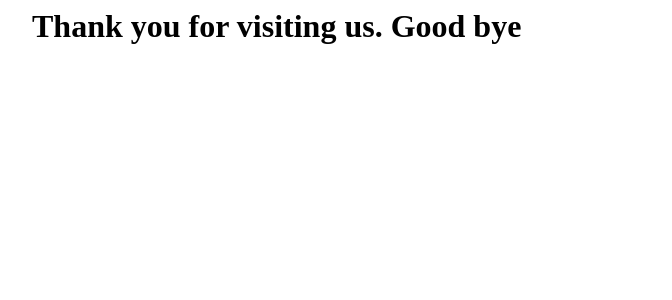
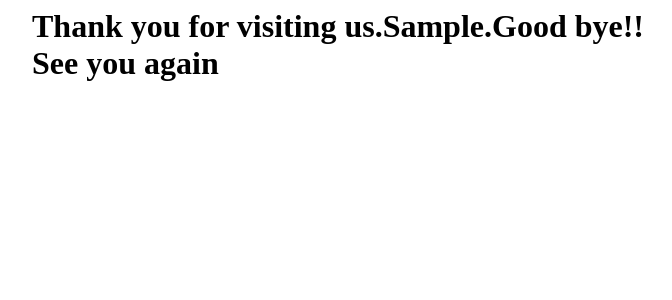
Before and after one commit to yjw666123/yan, a Flask app: template templates/end.html in a window 1280 px wide. Shown: the top 300 px of the page, without its empty margins (292-964 px from the left). Run offline with Flask 3, Linux system fonts and the light colour scheme; the template is opened without the code that fills it: most values are stand-ins (such as "Sample title", 1, 10 or a date in 2020).

Commit message:
Update end.html

```diff
--- a/templates/end.html
+++ b/templates/end.html
@@ -1,10 +1,10 @@
 <style>
-    .container{width:100%;margin:auto}
-    @media (min-width:600px) {.container{width: 80%;}}
-    @media (min-width:768px) {.container{width: 60%;}}
-    @media (min-width:1024px) {.container{width: 50%;}}
-</style>
+    .container{width:100%;margin:auto;}
+    @media(min-width:600px){.container{width:80%;}}
+    @media(min-width:768px){.container{width:60%;}}
+    @media(min-width:1024px){.container{width:50%;}}
+    </style>
 
-<div class="container">
-<h1>Thank you for visiting us. Good bye</h1>
-</div>
+    <div class="container">
+    <h1>Thank you for visiting us.{{r}}.Good bye!! See you again</h1>
+    </div>
```
